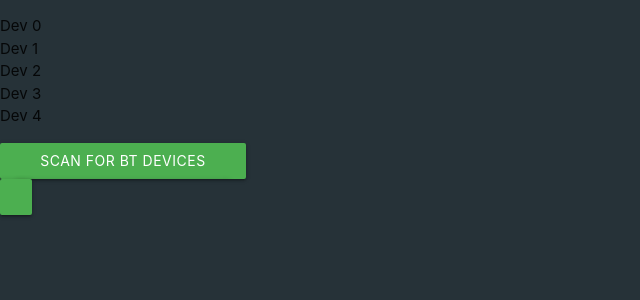
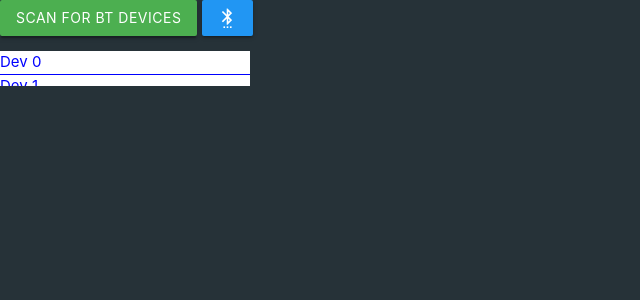
Before and after one commit to NerdboyQ/Raspberry_Pi_Learning, a Flask app: page / in a window 1280 px wide. Shown: the top 300 px of the page, without its empty margins (0-640 px from the left). Run offline with Flask 3, Linux system fonts and the light colour scheme.

Commit message:
BT Scanning and Resetting features added, and the UI responds

```diff
--- a/Flask_Projects/IOT_Dashboard_Ctrlr/IOT_Dashboard/static/css/custom_objects.css
+++ b/Flask_Projects/IOT_Dashboard_Ctrlr/IOT_Dashboard/static/css/custom_objects.css
@@ -1,18 +1,21 @@
-.bt_btn {
-   width: 10%;
-   height: 200px;
-   border-radius: 10px;
+
+li {
+   color: white;
+}
+
+body {
+   background-color: #263238;
 }
 
 .btDevRow {
    background-color: white;
-   color: white;
+   color: blue;
+   border-bottom: 1px solid blue;
 }
 
 .bt_device_table {
-   width: 25%;
-   height: 25%;
    overflow: hidden;
    overflow-y: scroll;
-   background-color: #FFFFFF;
+   height: 50px;
+   width: 250px;
 }
--- a/Flask_Projects/IOT_Dashboard_Ctrlr/IOT_Dashboard/templates/MainDashboard.html
+++ b/Flask_Projects/IOT_Dashboard_Ctrlr/IOT_Dashboard/templates/MainDashboard.html
@@ -11,33 +11,25 @@
     <script src="https://ajax.googleapis.com/ajax/libs/jquery/3.6.0/jquery.min.js"></script>
 
     <!-- Custom CSS -->
-    <link rel="stylsheet" href="{{ url_for('static', filename='css/custom_objects.css') }}">
+    <link type="text/css" rel="stylesheet" href="{{ url_for('static', filename='css/custom_objects.css') }}">
 
     <!--Let browser know website is optimized for mobile-->
     <meta name="viewport" content="width=device-width, initial-scale=1.0"/>
   </head>
 
-  <body style="background-color:#263238;">
-
-    <ul>
-      <li id="btDev_0" class="btDevRow">Dev 0</li>
-      <li id="btDev_1" class="btDevRow">Dev 1</li>
-      <li id="btDev_2" class="btDevRow">Dev 2</li>
-      <li id="btDev_3" class="btDevRow">Dev 3</li>
-      <li id="btDev_4" class="btDevRow">Dev 4</li>
-    </ul>
+  <body>
     <div>
-      <a class="waves-effect waves-light btn bt_btn green" id="bt_scan_btn">Scan for BT devices</button>
-
-      <nav class="bt_device_table">
-        <ul>
+        <a class="waves-effect waves-light btn bt_btn green" id="bt_scan_btn">Scan for BT devices</a>
+	<a class="waves-effect waves-light btn bt_rst blue" id="bt_rst_btn"><i class="material-icons">settings_bluetooth</i></a>
+    </div>
+    <div class="bt_device_table">
+        <ul id="bt_device_list">
             <li id="btDev_0" class="btDevRow">Dev 0</li>
             <li id="btDev_1" class="btDevRow">Dev 1</li>
             <li id="btDev_2" class="btDevRow">Dev 2</li>
             <li id="btDev_3" class="btDevRow">Dev 3</li>
             <li id="btDev_4" class="btDevRow">Dev 4</li>
         </ul>
-      </nav>
     </div>
 
 
--- a/Flask_Projects/IOT_Dashboard_Ctrlr/IOT_Dashboard/views.py
+++ b/Flask_Projects/IOT_Dashboard_Ctrlr/IOT_Dashboard/views.py
@@ -1,3 +1,4 @@
+import os, sys
 from flask import render_template, jsonify, url_for, Response, stream_with_context
 from IOT_Dashboard import app
 from IOT_Dashboard.scripts.bt_ctrlr import *
@@ -10,6 +11,13 @@ def render_homepage():
 
 	return render_template("MainDashboard.html")
 
+@app.route("/bt_rst")
+def reset_bluetooth():
+    print("Resetting Bluetooth Service...")
+    os.system("sudo systemctl restart bluetooth")
+    return jsonify({"status" : "reset complete"})
+
+
 @app.route("/bt_scan")
 def scan_for_bt_devices():
     print("[views.py] calling bt scan")
```
Also changed, not shown: Flask_Projects/IOT_Dashboard_Ctrlr/IOT_Dashboard/static/js/dashboard_ctrls.js (+29 -5 lines).
